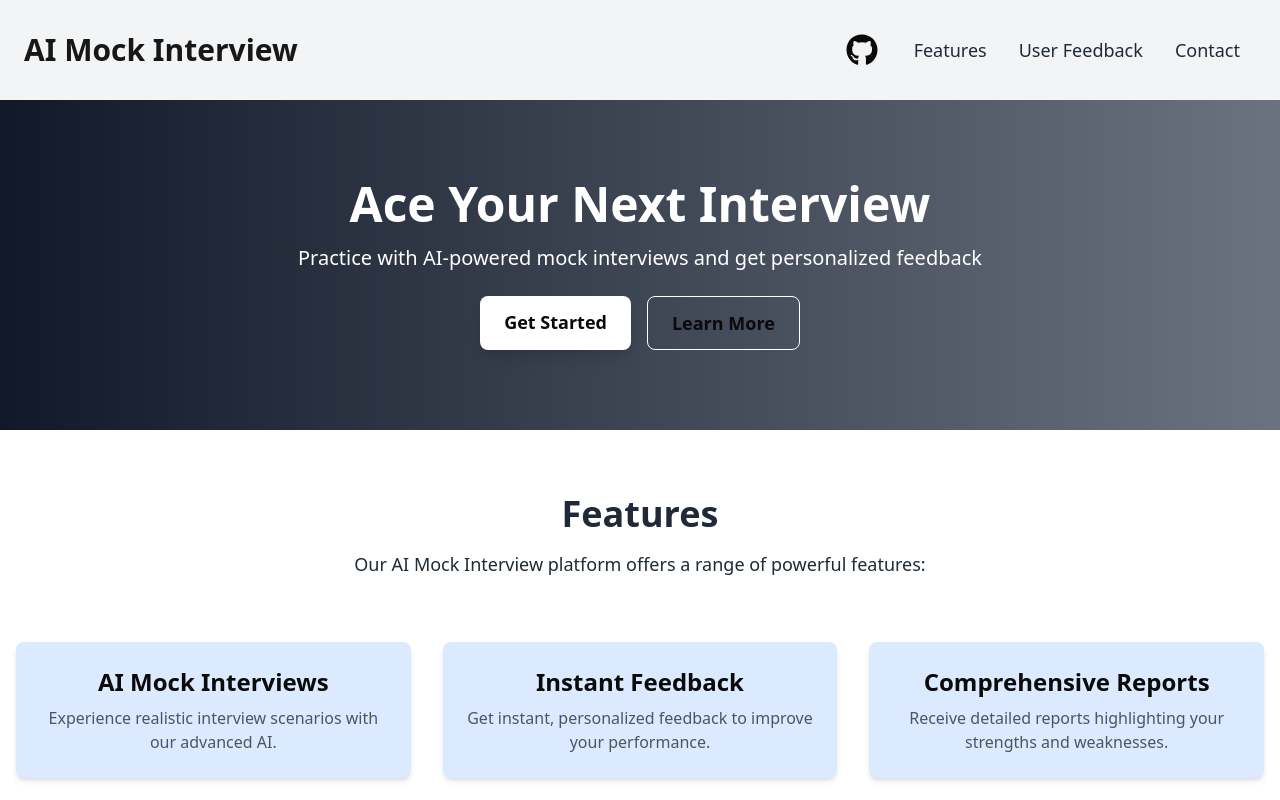
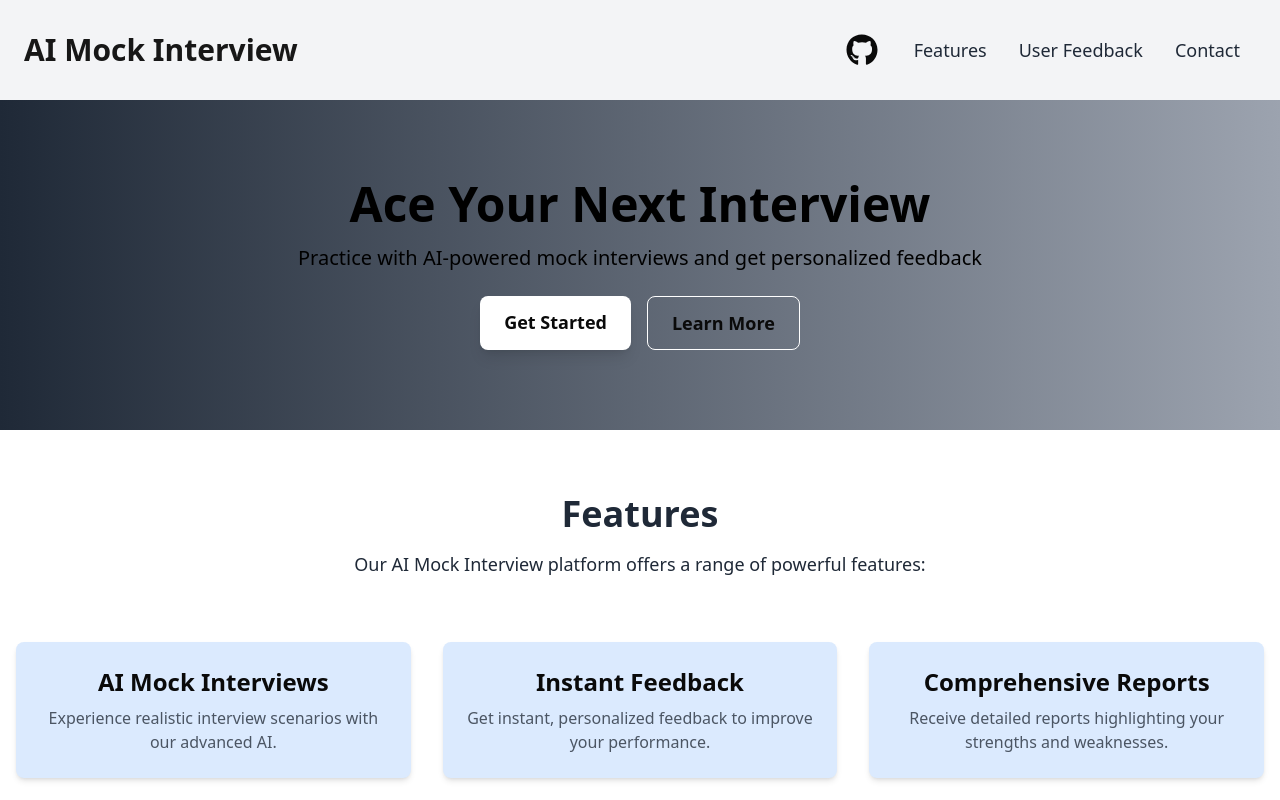
Before and after one commit to AdityaChauhan-star/MOCK-Interview, a Next.js app: page / in a window 1280 px wide. Shown: the top 800 px of the page. Built offline with nearby package versions, Linux system fonts and the light colour scheme.

Commit message:
Update hero section styles for improved readability

```diff
--- a/app/page.js
+++ b/app/page.js
@@ -39,9 +39,9 @@ const page = () => {
         </header>
 
         {/* Hero Section */}
-        <section className="flex flex-col items-center justify-center text-center py-20 bg-gradient-to-r from-gray-900 to-gray-500  px-6 md:px-0">
-          <h2 className="text-4xl md:text-5xl font-bold text-white">Ace Your Next Interview</h2>
-          <p className="mt-4 text-lg md:text-xl text-white ">Practice with AI-powered mock interviews and get personalized feedback</p>
+        <section className="flex flex-col items-center justify-center text-center py-20 bg-gradient-to-r from-gray-800 to-gray-400  px-6 md:px-0">
+          <h2 className="text-4xl md:text-5xl font-bold text-black">Ace Your Next Interview</h2>
+          <p className="mt-4 text-lg md:text-xl text-black ">Practice with AI-powered mock interviews and get personalized feedback</p>
           <div className="mt-6 flex flex-col md:flex-row">
             <a
               href="/dashboard"
```
